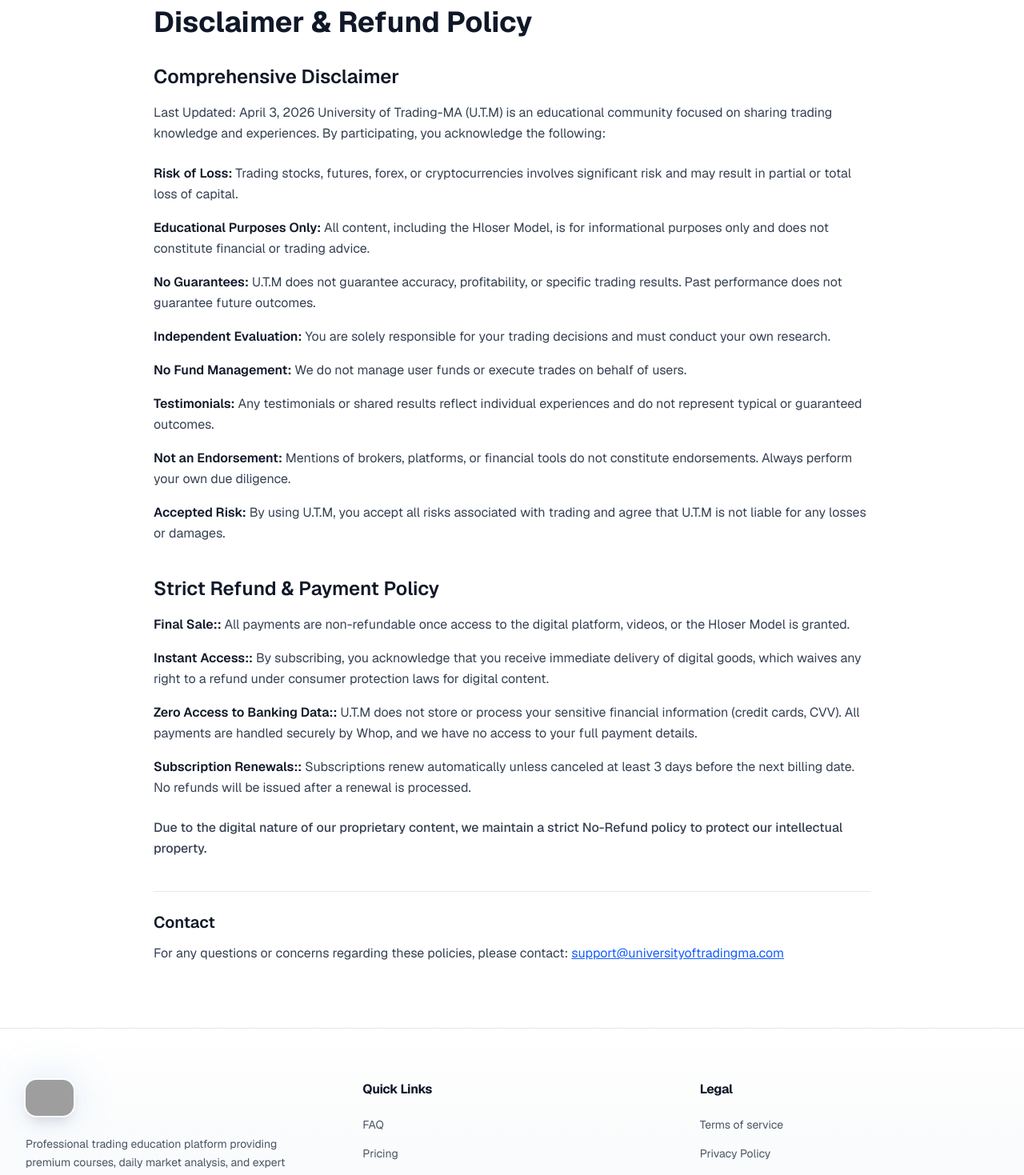
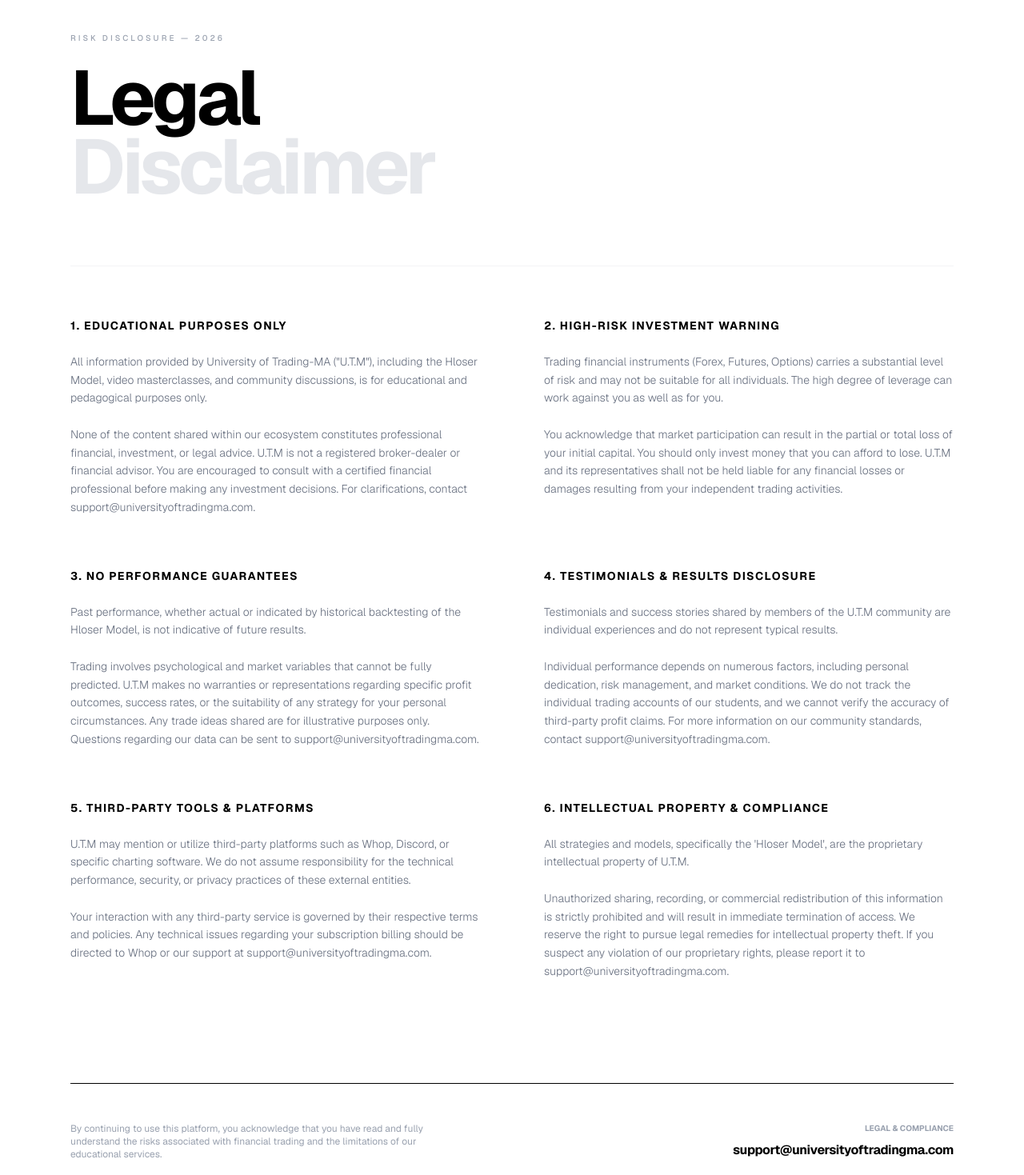
Before and after one commit to hloser77/University-of-Trading-MA, a Next.js app: page /disclaimer in a window 1280 px wide. Shown: the part 120-1589 px from the top of the page at 80% size. Built offline with nearby package versions, Linux system fonts and the light colour scheme; grey boxes are pictures that could not be loaded.

Commit message:
Update page.tsx

```diff
--- a/app/disclaimer/page.tsx
+++ b/app/disclaimer/page.tsx
@@ -1,113 +1,95 @@
-"use client"
+"use client";
 
-import Header from "@/components/header"
-import Footer from "@/components/footer"
+import Header from "@/components/header";
+import Footer from "@/components/footer";
 
-export default function DisclaimerRefund() {
-  const disclaimerItems = [
+export default function Disclaimer() {
+  const sections = [
     {
-      title: "Risk of Loss",
-      content: "Trading stocks, futures, forex, or cryptocurrencies involves significant risk and may result in partial or total loss of capital.",
+      title: "1. EDUCATIONAL PURPOSES ONLY",
+      content: `All information provided by University of Trading-MA ("U.T.M"), including the Hloser Model, video masterclasses, and community discussions, is for educational and pedagogical purposes only.
+
+None of the content shared within our ecosystem constitutes professional financial, investment, or legal advice. U.T.M is not a registered broker-dealer or financial advisor. You are encouraged to consult with a certified financial professional before making any investment decisions. For clarifications, contact support@universityoftradingma.com.`
     },
     {
-      title: "Educational Purposes Only",
-      content: "All content, including the Hloser Model, is for informational purposes only and does not constitute financial or trading advice.",
+      title: "2. HIGH-RISK INVESTMENT WARNING",
+      content: `Trading financial instruments (Forex, Futures, Options) carries a substantial level of risk and may not be suitable for all individuals. The high degree of leverage can work against you as well as for you.
+
+You acknowledge that market participation can result in the partial or total loss of your initial capital. You should only invest money that you can afford to lose. U.T.M and its representatives shall not be held liable for any financial losses or damages resulting from your independent trading activities.`
     },
     {
-      title: "No Guarantees",
-      content: "U.T.M does not guarantee accuracy, profitability, or specific trading results. Past performance does not guarantee future outcomes.",
+      title: "3. NO PERFORMANCE GUARANTEES",
+      content: `Past performance, whether actual or indicated by historical backtesting of the Hloser Model, is not indicative of future results.
+
+Trading involves psychological and market variables that cannot be fully predicted. U.T.M makes no warranties or representations regarding specific profit outcomes, success rates, or the suitability of any strategy for your personal circumstances. Any trade ideas shared are for illustrative purposes only. Questions regarding our data can be sent to support@universityoftradingma.com.`
     },
     {
-      title: "Independent Evaluation",
-      content: "You are solely responsible for your trading decisions and must conduct your own research.",
+      title: "4. TESTIMONIALS & RESULTS DISCLOSURE",
+      content: `Testimonials and success stories shared by members of the U.T.M community are individual experiences and do not represent typical results.
+
+Individual performance depends on numerous factors, including personal dedication, risk management, and market conditions. We do not track the individual trading accounts of our students, and we cannot verify the accuracy of third-party profit claims. For more information on our community standards, contact support@universityoftradingma.com.`
     },
     {
-      title: "No Fund Management",
-      content: "We do not manage user funds or execute trades on behalf of users.",
+      title: "5. THIRD-PARTY TOOLS & PLATFORMS",
+      content: `U.T.M may mention or utilize third-party platforms such as Whop, Discord, or specific charting software. We do not assume responsibility for the technical performance, security, or privacy practices of these external entities.
+
+Your interaction with any third-party service is governed by their respective terms and policies. Any technical issues regarding your subscription billing should be directed to Whop or our support at support@universityoftradingma.com.`
     },
     {
-      title: "Testimonials",
-      content: "Any testimonials or shared results reflect individual experiences and do not represent typical or guaranteed outcomes.",
-    },
-    {
-      title: "Not an Endorsement",
-      content: "Mentions of brokers, platforms, or financial tools do not constitute endorsements. Always perform your own due diligence.",
-    },
-    {
-      title: "Accepted Risk",
-      content: "By using U.T.M, you accept all risks associated with trading and agree that U.T.M is not liable for any losses or damages.",
-    },
-  ]
+      title: "6. INTELLECTUAL PROPERTY & COMPLIANCE",
+      content: `All strategies and models, specifically the 'Hloser Model', are the proprietary intellectual property of U.T.M.
 
-  const refundItems = [
-    {
-      title: "Final Sale:",
-      content: "All payments are non-refundable once access to the digital platform, videos, or the Hloser Model is granted.",
-    },
-    {
-      title: "Instant Access:",
-      content: "By subscribing, you acknowledge that you receive immediate delivery of digital goods, which waives any right to a refund under consumer protection laws for digital content.",
-    },
-    {
-      title: "Zero Access to Banking Data:",
-      content: "U.T.M does not store or process your sensitive financial information (credit cards, CVV). All payments are handled securely by Whop, and we have no access to your full payment details.",
-    },
-    {
-      title: "Subscription Renewals:",
-      content: "Subscriptions renew automatically unless canceled at least 3 days before the next billing date. No refunds will be issued after a renewal is processed.",
-    },
-  ]
+Unauthorized sharing, recording, or commercial redistribution of this information is strictly prohibited and will result in immediate termination of access. We reserve the right to pursue legal remedies for intellectual property theft. If you suspect any violation of our proprietary rights, please report it to support@universityoftradingma.com.`
+    }
+  ];
 
   return (
-    <>
+    <div className="bg-white min-h-screen">
       <Header />
-      <main className="min-h-screen bg-white pt-32 pb-20 px-4 sm:px-6 lg:px-8">
-        <div className="max-w-4xl mx-auto">
 
+      <main className="max-w-[1200px] mx-auto pt-40 pb-24 px-6 md:px-12">
+        {/* العناوين الضخمة والنقية */}
+        <div className="mb-20">
+          <p className="text-[10px] uppercase tracking-[0.3em] text-gray-400 mb-6 font-medium">
+            Risk Disclosure — 2026
+          </p>
+          <h1 className="text-6xl md:text-8xl font-bold text-black tracking-tighter leading-[0.9]">
+            Legal <br />
+            <span className="text-gray-200">Disclaimer</span>
+          </h1>
+        </div>
 
-          <h1 className="text-4xl font-bold mb-8 text-gray-900">Disclaimer & Refund Policy</h1>
+        {/* التقسيم على 2 أعمدة المرتب */}
+        <div className="grid grid-cols-1 md:grid-cols-2 gap-x-20 gap-y-16 border-t border-gray-100 pt-16">
+          {sections.map((section, index) => (
+            <section key={index} className="group">
+              <h2 className="text-sm font-bold text-black uppercase mb-6 tracking-widest uppercase">
+                {section.title}
+              </h2>
+              <p className="text-gray-500 text-sm leading-relaxed font-light whitespace-pre-line">
+                {section.content}
+              </p>
+            </section>
+          ))}
+        </div>
 
-          <div className="text-base text-gray-700 leading-relaxed space-y-10">
-            <div>
-              <h2 className="font-semibold text-2xl mb-4 text-gray-900">Comprehensive Disclaimer</h2>
-              <p className="mb-6">
-                Last Updated: April 3, 2026
-                University of Trading-MA (U.T.M) is an educational community focused on sharing trading knowledge and experiences. By participating, you acknowledge the following:
-              </p>
-              <div className="space-y-4">
-                {disclaimerItems.map((item) => (
-                  <div key={item.title}>
-                    <span className="font-semibold text-gray-900">{item.title}:</span> {item.content}
-                  </div>
-                ))}
-              </div>
-            </div>
-
-            <div>
-              <h2 className="font-semibold text-2xl mb-4 text-gray-900">Strict Refund & Payment Policy</h2>
-              <div className="space-y-4">
-                {refundItems.map((item) => (
-                  <div key={item.title}>
-                    <span className="font-semibold text-gray-900">{item.title}:</span> {item.content}
-                  </div>
-                ))}
-              </div>
-              <p className="mt-6 font-medium">Due to the digital nature of our proprietary content, we maintain a strict No-Refund policy to protect our intellectual property.</p>
-            </div>
-
-            <div className="pt-6 border-t border-gray-200">
-              <h2 className="font-semibold text-xl mb-3 text-gray-900">Contact</h2>
-              <p>
-                For any questions or concerns regarding these policies, please contact:{" "}
-                <a href="mailto:support@universityoftradingma.com" className="text-blue-600 underline hover:text-blue-800">
-                  support@universityoftradingma.com
-                </a>
-              </p>
+        {/* التذييل مع الإيمايل */}
+        <div className="mt-32 pt-12 border-t border-black">
+          <div className="flex flex-col md:flex-row justify-between items-start gap-8">
+            <p className="text-gray-400 text-xs max-w-md">
+              By continuing to use this platform, you acknowledge that you have read and fully understand the risks associated with financial trading and the limitations of our educational services.
+            </p>
+            <div className="text-right">
+              <p className="text-[10px] uppercase text-gray-400 mb-2 font-bold uppercase">Legal & Compliance</p>
+              <a href="mailto:support@universityoftradingma.com" className="text-black font-bold hover:underline tracking-tight">
+                support@universityoftradingma.com
+              </a>
             </div>
           </div>
         </div>
       </main>
+
       <Footer />
-    </>
-  )
+    </div>
+  );
 }
```
